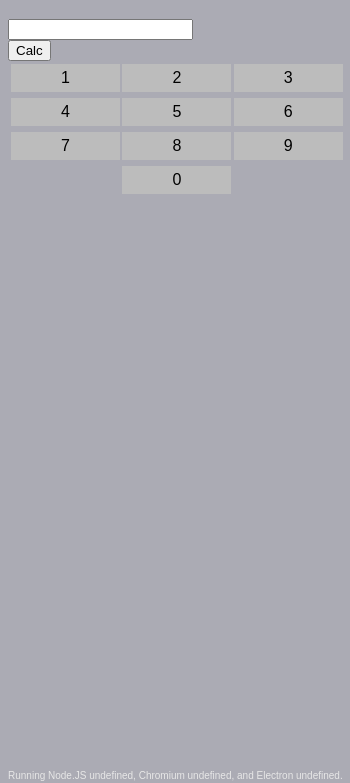
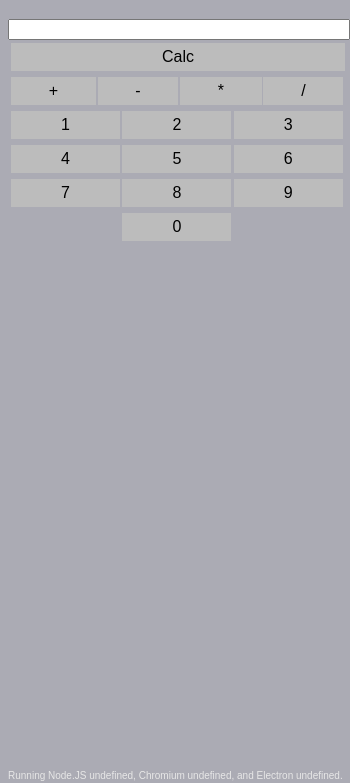
Before and after one commit to bdistin/calculectron, an Electron app: page index.html in a window 350 px wide. Shown: the part 61-844 px from the top of the page. Drawn offline with Linux system fonts and the light colour scheme.

Commit message:
Added operators, adjusted gridding/blocking and stuff.

```diff
--- a/Stylesheets/defaultStyle.css
+++ b/Stylesheets/defaultStyle.css
@@ -24,6 +24,21 @@ html {
 	color: #e7e7e7;
 }
 
+.calcButton {
+	background-color: #bcbcbc;
+	color: black;
+	border: none;
+	text-align: center;
+	text-decoration: none;
+	font-size: 16px;
+	margin: 3px;
+}
+
+.calcButton:hover {
+	background-color: black;
+	color: #e7e7e7;
+}
+
 footer {
 	font-size: 10px;
 	color: #e7e7e7;
--- a/Stylesheets/structure.css
+++ b/Stylesheets/structure.css
@@ -7,6 +7,37 @@
 	grid-column: 2 / 3;
 }
 
+.calcButton {
+	display: inline-block;
+	width: 98%;
+	margin: 3px;
+	padding: 5px;
+}
+
+.calcInput {
+	grid-column: 1 / 4;
+	width: 100%;
+}
+
+.operatorContainer {
+	display: grid;
+	grid-template-columns: auto auto auto auto;
+}
+
+.calcContainter {
+
+}
+
+.calcBox {
+	display: block;
+	width: 100%;
+}
+
+.calcButton {
+	display: block;
+	width: 100%;
+}
+
 footer {
 	position: fixed;
 	bottom: 0;
--- a/index.html
+++ b/index.html
@@ -2,59 +2,74 @@
 <html>
   <head>
 
-	<link rel='stylesheet' href='Stylesheets/structure.css'>
-	<link rel='stylesheet' href='Stylesheets/defaultStyle.css'>
+	<link rel="stylesheet" href="Stylesheets/structure.css">
+	<link rel="stylesheet" href="Stylesheets/defaultStyle.css">
 
-	<script src='Buttons/numbers.js'></script>
+	<script src="Buttons/numbers.js"></script>
 
-    <meta charset='UTF-8'>
+    <meta charset="UTF-8">
     <title>Calculectron</title>
   </head>
   <body>
     <h1>Calculectron</h1>
 
     <!--
-	    TODO: wrap the upper controller in it's own div grid. 2 rows, full-width Input Area and Calc Button
+	    TODO: wrap the upper controller in it"s own div grid. 2 rows, full-width Input Area and Calc Button
 	-->
-    <div class='calcController'>
-	    <div class='col calcInput'>
-			<input id='calcArea' type='textArea' name='calcArea' value=''>
+    <div class="calcContainer">
+	    <div class="calcControl calcInput">
+			<input id="calcArea" class="calcBox" type="textArea" name="calcArea" value="">
 		</div>
-		<div class='col calcSubmit'>
-			<button>Calc</button>
+		<div class="calcControl calcSubmit">
+			<button class="calcButton">Calc</button>
 		</div>
     </div>
 
-	<div class='main-container'>
-		<div class='col num1'>
-			<button id='1' class='numButton' onclick='num(this.id)'>1</button>
+    <div class="operatorContainer">
+	    <div class="col op+">
+		    <button id="+" class="numButton" onclick="num(this.id)">+</button>
+	    </div>
+	    <div class="col op-">
+		    <button id="-" class="numButton" onclick="num(this.id)">-</button>
+	    </div>
+	    <div class="col op*">
+		    <button id="*" class="numButton" onclick="num(this.id)">*</button>
+	    </div>
+	    <div class="col op/">
+		    <button id="/" class="numButton" onclick="num(this.id)">/</button>
+	    </div>
+    </div>
+
+	<div class="main-container">
+		<div class="col num1">
+			<button id="1" class="numButton" onclick="num(this.id)">1</button>
 		</div>
-		<div class='col num2'>
-			<button id='2' class='numButton' onclick='num(this.id)'>2</button>
+		<div class="col num2">
+			<button id="2" class="numButton" onclick="num(this.id)">2</button>
 		</div>
-		<div class='col num3'>
-			<button id='3' class='numButton' onclick='num(this.id)'>3</button>
+		<div class="col num3">
+			<button id="3" class="numButton" onclick="num(this.id)">3</button>
 		</div>
-		<div class='col num4'>
-			<button id='4' class='numButton' onclick='num(this.id)'>4</button>
+		<div class="col num4">
+			<button id="4" class="numButton" onclick="num(this.id)">4</button>
 		</div>
-		<div class='col num5'>
-			<button id='5' class='numButton' onclick='num(this.id)'>5</button>
+		<div class="col num5">
+			<button id="5" class="numButton" onclick="num(this.id)">5</button>
 		</div>
-		<div class='col num6'>
-			<button id='6' class='numButton' onclick='num(this.id)'>6</button>
+		<div class="col num6">
+			<button id="6" class="numButton" onclick="num(this.id)">6</button>
 		</div>
-		<div class='col num7'>
-			<button id='7' class='numButton' onclick='num(this.id)'>7</button>
+		<div class="col num7">
+			<button id="7" class="numButton" onclick="num(this.id)">7</button>
 		</div>
-		<div class='col num8'>
-			<button id='8' class='numButton' onclick='num(this.id)'>8</button>
+		<div class="col num8">
+			<button id="8" class="numButton" onclick="num(this.id)">8</button>
 		</div>
-		<div class='col num9'>
-			<button id='9' class='numButton' onclick='num(this.id)'>9</button>
+		<div class="col num9">
+			<button id="9" class="numButton" onclick="num(this.id)">9</button>
 		</div>
-		<div class='col num0'>
-			<button id='0' class='numButton' onclick='num(this.id)'>0</button>
+		<div class="col num0">
+			<button id="0" class="numButton" onclick="num(this.id)">0</button>
 		</div>
 	</div>
 
@@ -67,6 +82,6 @@
 	</footer>
     <script>
       // You can also require other files to run in this process
-      require('./renderer.js')
+      require("./renderer.js")
     </script>
 </html>
```
Also changed, not shown: 1 other file.
